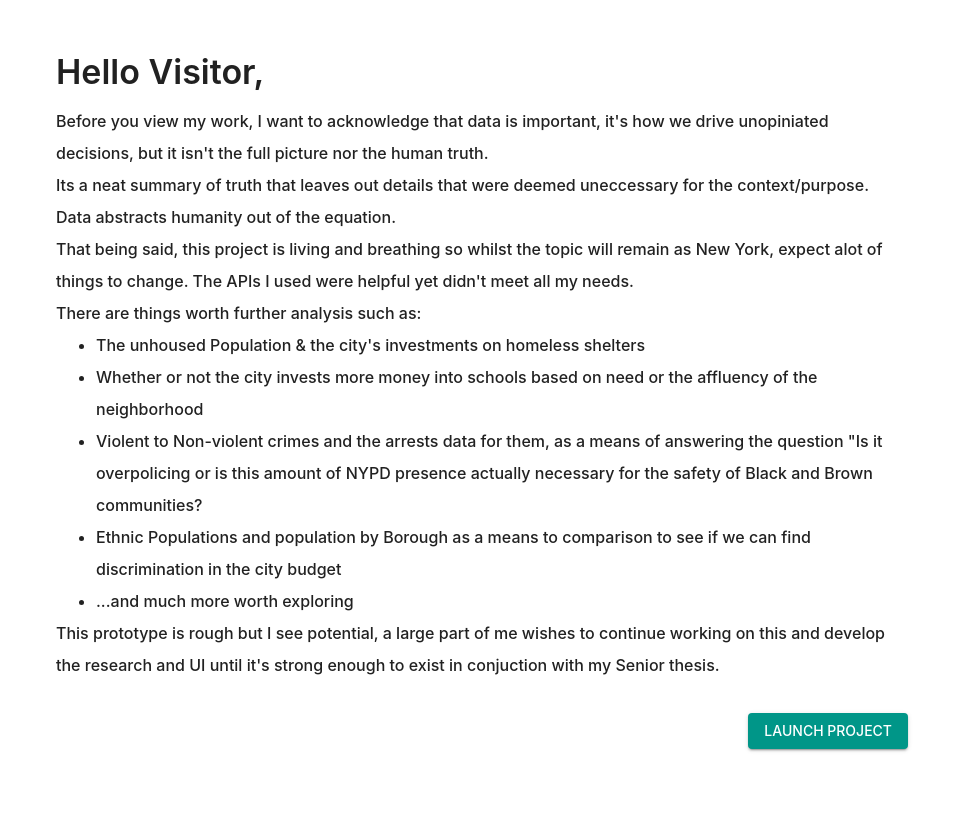
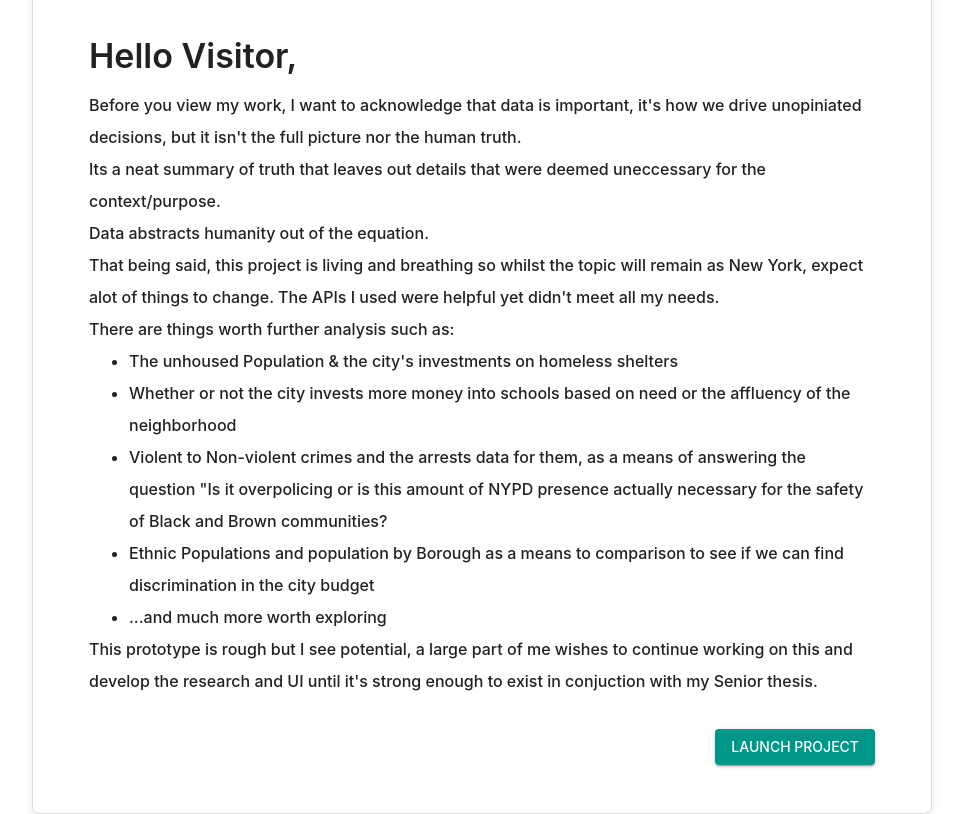
Before and after one commit to Saintpreston/nyc-data, a React (Create React App) app: page / in a window 1280 px wide. Shown: the whole page, without its empty margins (158-1121 px from the left). Built offline with nearby package versions, Linux system fonts and the light colour scheme; no server answers.

Commit message:
refactor: used inline typing instead of interface

```diff
--- a/src/features/welcome/Welcome.tsx
+++ b/src/features/welcome/Welcome.tsx
@@ -1,21 +1,19 @@
 import React, { Dispatch, SetStateAction } from "react";
-import { Container, Button, Typography, } from "@mui/material";
+import { Container, Button, Typography,Box } from "@mui/material";
 import { useEffect } from "react";
 import { useAppDispatch, useAppSelector } from "../../app/hooks";
 import {
  fetchData,
  selectStatus,
 } from "../cityData/cityDataSlice";
+import {useTheme} from "@mui/material";
 
 
-interface IProps {
- setIsOnboarded: Dispatch<SetStateAction<boolean>>;
- isOnboarded: boolean
-}
-
-const Welcome = ({setIsOnboarded, isOnboarded} : IProps) => {
 
 
+const Welcome = ({setIsOnboarded } : { setIsOnboarded: Dispatch<SetStateAction<boolean>> }) => {
+
+const theme = useTheme();
 const dispatch = useAppDispatch()
 const status = useAppSelector(selectStatus)
 
@@ -29,8 +27,17 @@ const handleClick = () =>{
  setIsOnboarded(true)
 }
 
+
+const containerStyles = {
+  py: 6,
+  border: `solid 1px ${theme.palette.mode === "dark" ? "" : "gainsboro"}`,
+  borderRadius: 2,
+  boxShadow: '0px 4px 8px 0px rgba(43,43,43,0.1)'
+}
+
   return (
-    <Container maxWidth="md">
+    <Container maxWidth="md" sx={containerStyles}>
+      <Box px={4} >
       <Typography gutterBottom variant="h4" >
         Hello Visitor,
       </Typography>
@@ -84,6 +91,7 @@ const handleClick = () =>{
       </Typography>
      <br/>
       <Button sx={{float:'right'}} onClick={handleClick} variant="contained" >Launch Project</Button>
+      </Box>
     </Container>
   );
 };
```
